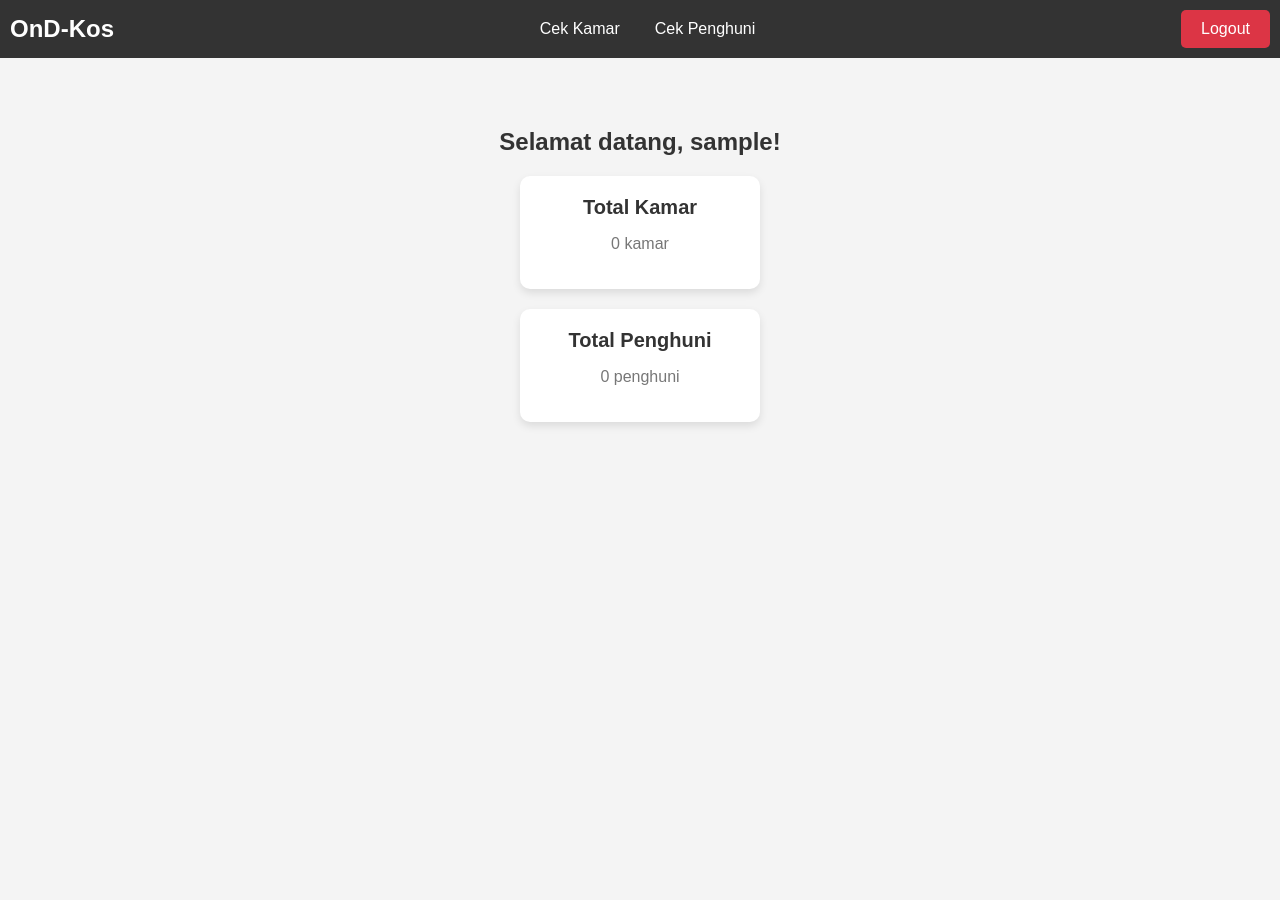
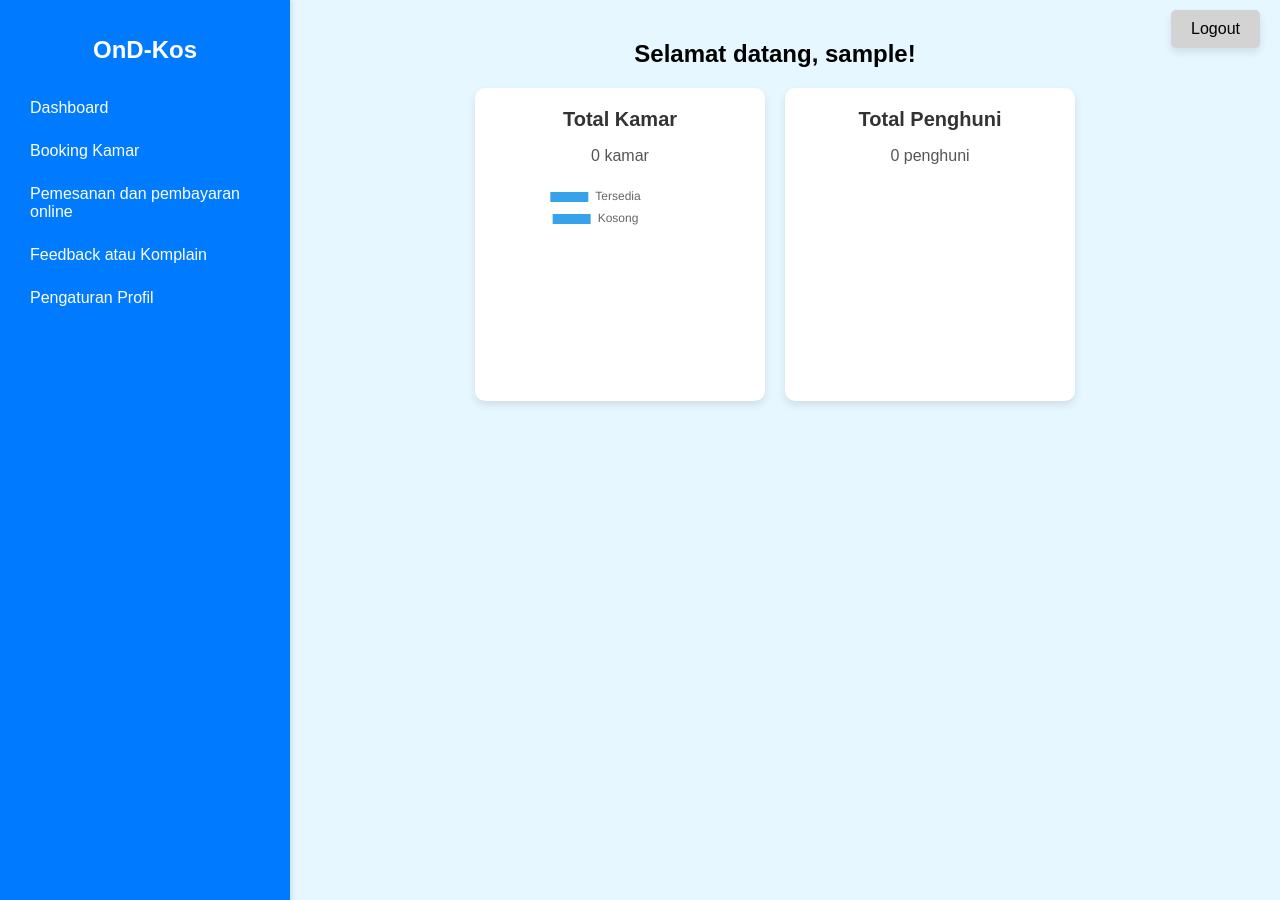
Before and after one commit to RusdiRadio/OnD-Kos, a PHP site: page /dashboarduser.php in a window 1280 px wide. Run offline with PHP 8.4, Linux system fonts and the light colour scheme; the visitor is signed in with stand-in values (Sample User, id 1); data that the repository does not hold is empty.

Commit message:
Update dashboarduser.php

```diff
--- a/Login/dashboarduser.php
+++ b/Login/dashboarduser.php
@@ -1,7 +1,7 @@
 <?php
 session_start();
 
-// Cek apakah pengguna sudah login dan role-nya admin
+// Cek apakah pengguna sudah login dan role-nya User
 if (!isset($_SESSION['username']) || $_SESSION['role'] !== 'User') {
     header("Location: login.php");
     exit;
@@ -30,14 +30,22 @@
 mysqli_stmt_close($stmt);
 
 // Query untuk menghitung total kamar
-$sql_total_kamar = "SELECT COUNT(id_kamar) AS total_kamar FROM kamar";
+$sql_total_kamar = "SELECT COUNT(id_kamar) AS total_kamar,
+                            SUM(CASE WHEN ketersediaan = 'tersedia' THEN 1 ELSE 0 END) AS kamar_tersedia,
+                            SUM(CASE WHEN ketersediaan = 'kosong' THEN 1 ELSE 0 END) AS kamar_kosong
+                    FROM kamar";
 $result_kamar = mysqli_query($koneksi, $sql_total_kamar);
 $total_kamar = 0;
+$kamar_tersedia = 0;
+$kamar_kosong = 0;
 
 if ($row_kamar = mysqli_fetch_assoc($result_kamar)) {
     $total_kamar = $row_kamar['total_kamar'];
+    $kamar_tersedia = $row_kamar['kamar_tersedia'];
+    $kamar_kosong = $row_kamar['kamar_kosong'];
 }
 
+// Query untuk menghitung total penghuni
 $sql_total_penghuni = "SELECT COUNT(id_penghuni) AS total_penghuni FROM penghuni";
 $result_penghuni = mysqli_query($koneksi, $sql_total_penghuni);
 $total_penghuni = 0;
@@ -45,7 +53,6 @@
 if ($row_penghuni = mysqli_fetch_assoc($result_penghuni)) {
     $total_penghuni = $row_penghuni['total_penghuni'];
 }
-
 
 // Tutup koneksi database
 mysqli_close($koneksi);
@@ -56,107 +63,188 @@
 <head>
     <meta charset="UTF-8">
     <meta name="viewport" content="width=device-width, initial-scale=1.0">
-    <title>Admin Dashboard</title>
+    <title>User Dashboard</title>
+    <script src="https://cdn.jsdelivr.net/npm/chart.js"></script>
     <style>
         body {
             font-family: Arial, sans-serif;
             margin: 0;
             padding: 0;
-            background-color: #f4f4f4;
+            background-color: #e6f7ff; /* Biru muda */
         }
-        .navbar {
-            background-color: #333;
+
+        .sidebar {
+            width: 250px;
+            height: 100vh;
+            background-color: #007bff; /* Biru */
             color: white;
-            padding: 10px;
+            position: fixed;
+            top: 0;
+            left: 0;
             display: flex;
-            justify-content: space-between;
-            align-items: center;
+            flex-direction: column;
+            padding: 20px;
+            box-shadow: 2px 0 5px rgba(0, 0, 0, 0.1);
         }
-        .navbar h1 {
-            margin: 0;
+
+        .sidebar h1 {
             font-size: 24px;
+            margin-bottom: 20px;
+            text-align: center;
+            color: white;
         }
+
         .menu-bar {
-            display: flex;
-            gap: 15px;
+            flex-grow: 1;
         }
+
         .menu-bar a {
+            display: block;
             color: white;
             text-decoration: none;
-            font-size: 16px;
             padding: 10px;
+            margin: 5px 0;
             border-radius: 5px;
-            transition: background-color 0.3s;
+            transition: all 0.3s ease-in-out; /* Animasi transisi */
         }
+
         .menu-bar a:hover {
-            background-color: #555;
+            background-color: #0056b3; /* Biru lebih gelap */
+            transform: translateY(-2px); /* Efek mengangkat tombol */
+            box-shadow: 0 4px 8px rgba(0, 0, 0, 0.2); /* Bayangan tombol */
         }
+
+        .menu-bar a:active {
+            transform: scale(0.95); /* Efek mengecil saat diklik */
+        }
+
         .logout {
-            background-color: #dc3545;
-            color: white;
+            position: fixed;
+            top: 10px;
+            right: 20px;
             padding: 10px 20px;
+            background-color: #d3d3d3; /* Abu-abu */
+            color: black;
             text-decoration: none;
             border-radius: 5px;
-            transition: background-color 0.3s;
+            transition: all 0.3s ease-in-out; /* Animasi transisi */
+            font-size: 16px;
+            box-shadow: 0 4px 8px rgba(0, 0, 0, 0.1);
         }
+
         .logout:hover {
-            background-color: #c82333;
+            background-color: #bfbfbf; /* Abu-abu lebih gelap */
+            transform: translateY(-2px); /* Efek mengangkat tombol */
+            box-shadow: 0 4px 8px rgba(0, 0, 0, 0.2); /* Bayangan tombol */
         }
+
+        .logout:active {
+            transform: scale(0.95); /* Efek mengecil saat diklik */
+        }
+
+        main {
+            margin-left: 270px; /* Menggeser konten utama agar tidak tertutup sidebar */
+            padding: 20px;
+        }
+
         .container {
-            width: 90%;
-            margin: auto;
-            padding-top: 50px;
             text-align: center;
         }
-        .container h2 {
-            color: #333;
+
+        .card-container {
+            display: flex;
+            justify-content: center;
+            gap: 20px;
+            flex-wrap: wrap;
+            margin-top: 20px;
         }
+
         .card {
             background-color: white;
             box-shadow: 0 4px 8px rgba(0, 0, 0, 0.1);
             padding: 20px;
             text-align: center;
-            margin-top: 20px;
             border-radius: 10px;
-            width: 200px;
-            margin-left: auto;
-            margin-right: auto;
+            width: 250px;
         }
+
         .card h3 {
-            margin: 0;
+            margin: 0 0 10px;
             color: #333;
             font-size: 20px;
         }
+
         .card p {
-            color: #777;
+            color: #555; /* Abu-abu */
             font-size: 16px;
+        }
+
+        .chart-container {
+            margin-top: 15px;
+            width: 100%;
+            height: 200px; /* Tinggi chart */
         }
     </style>
 </head>
 <body>
 
-    <div class="navbar">
+<div class="sidebar">
     <h1>OnD-Kos</h1>
     <div class="menu-bar">
-            <a href="/CRUD TEST/Kamar/index2user.php">Cek Kamar</a>
-            <a href="/CRUD TEST/Penghuni/index4user.php">Cek Penghuni</a>
+        <a href="/OnD-Kos/Login/dashboarduser.php">Dashboard</a>
+        <a href="/OnD-Kos/Kamar/index2user.php">Booking Kamar</a>
+        <a href="/OnD-Kos/Pemesanan/index.php">Pemesanan dan pembayaran online</a>
+        <a href="/OnD-Kos/User/index3user.php">Feedback atau Komplain</a>
+        <a href="/OnD-Kos/User/index5.php">Pengaturan Profil</a>
     </div>
-        <a href="logout.php" class="logout">Logout</a>
 </div>
 
+<a href="logout.php" class="logout">Logout</a>
+
+<main>
     <div class="container">
         <h2>Selamat datang, <?= htmlspecialchars($nama_user); ?>!</h2>
 
-        <!-- Card untuk menampilkan total kamar -->
+        <!-- Card-container untuk menampilkan total kamar dan penghuni -->
+        <div class="card-container">
             <div class="card">
                 <h3>Total Kamar</h3>
                 <p><?= $total_kamar; ?> kamar</p>
+                <div class="chart-container">
+                    <canvas id="kamarChart"></canvas>
+                </div>
             </div>
             <div class="card">
                 <h3>Total Penghuni</h3>
                 <p><?= $total_penghuni; ?> penghuni</p>
             </div>
         </div>
+    </div>
+</main>
+
+<script>
+    const ctx = document.getElementById('kamarChart').getContext('2d');
+    const kamarChart = new Chart(ctx, {
+        type: 'pie',
+        data: {
+            labels: ['Tersedia', 'Kosong'],
+            datasets: [{
+                label: 'Ketersediaan Kamar',
+                data: [<?= $kamar_tersedia; ?>, <?= $kamar_kosong; ?>],
+                backgroundColor: ['#36a2eb', '#ff6384'], /* Biru dan merah muda */
+            }]
+        },
+        options: {
+            responsive: true,
+            plugins: {
+                legend: {
+                    display: true,
+                    position: 'top',
+                },
+            },
+        }
+    });
+</script>
 
 </body>
 </html>
```
Lines whose indentation alone changed are shown as unchanged.
